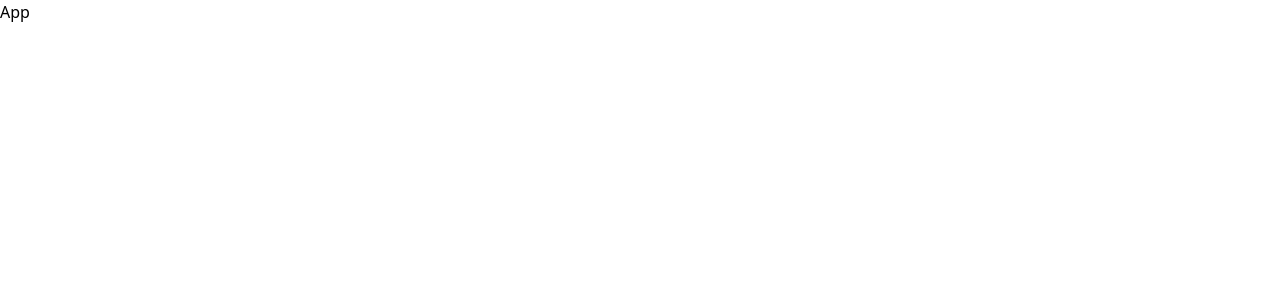
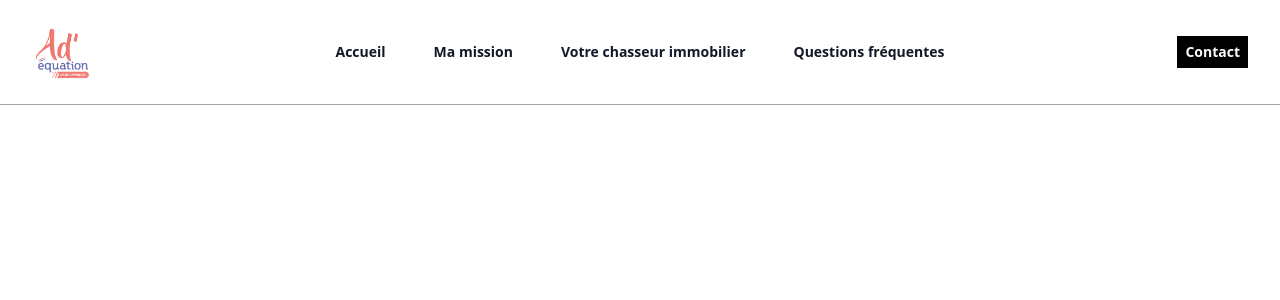
Before and after one commit to ccphung/ad-equation, a React (Vite) app: page / in a window 1280 px wide. Shown: the top 300 px of the page. Built offline with nearby package versions, Linux system fonts and the light colour scheme.

Commit message:
create navbar component

```diff
--- a/src/App.jsx
+++ b/src/App.jsx
@@ -1,5 +1,7 @@
+import Navbar from "./components/Navbar";
+
 function App() {
-  return <div>App</div>;
+  return <div><Navbar/></div>;
 }
 
 export default App;
--- /dev/null
+++ b/src/components/Navbar.jsx
@@ -0,0 +1,123 @@
+
+'use client'
+
+import { useState } from 'react'
+import {
+  Dialog,
+  DialogPanel,
+  PopoverGroup,
+} from '@headlessui/react'
+import {
+  Bars3Icon,
+  XMarkIcon,
+} from '@heroicons/react/24/outline'
+
+
+function Navbar() {
+  const [mobileMenuOpen, setMobileMenuOpen] = useState(false)
+
+  return (
+    <header className="bg-white">
+      <nav aria-label="Global" className="mx-auto flex max-w-7xl items-center justify-between p-6 lg:px-8 lg:border-b border-stone-400">
+        <div className="flex lg:flex-1">
+          <a href="#" className="-m-1.5 p-1.5">
+            <span className="sr-only">Ad Equation</span>
+            <img
+              alt=""
+              src="/images/logo/logo.png"
+              className="h-14 w-auto"
+            />
+          </a>
+        </div>
+        <div className="flex lg:hidden">
+          <button
+            type="button"
+            onClick={() => setMobileMenuOpen(true)}
+            className="-m-2.5 inline-flex items-center justify-center rounded-md p-2.5 text-gray-700"
+          >
+            <span className="sr-only">Open main menu</span>
+            <Bars3Icon aria-hidden="true" className="size-6" />
+          </button>
+        </div>
+        <PopoverGroup className="hidden lg:flex lg:gap-x-12">
+          <a href="#" className="text-sm/6 font-semibold text-gray-900">
+            Accueil
+          </a>
+          <a href="#" className="text-sm/6 font-semibold text-gray-900">
+            Ma mission
+          </a>
+          <a href="#" className="text-sm/6 font-semibold text-gray-900">
+            Votre chasseur immobilier
+          </a>
+          <a href="#" className="text-sm/6 font-semibold text-gray-900">
+            Questions fréquentes
+          </a>
+        </PopoverGroup>
+        <div className="hidden lg:flex  lg:justify-end lg:flex-1">
+          <a href="#" className="text-sm/6 font-semibold bg-black text-gray-50 px-2 py-1">
+            Contact
+          </a>
+        </div>
+      </nav>
+      <Dialog open={mobileMenuOpen} onClose={setMobileMenuOpen} className="lg:hidden">
+        <div className="fixed inset-0 z-10" />
+        <DialogPanel className="fixed inset-y-0 right-0 z-10 w-full overflow-y-auto bg-white px-6 py-6 sm:max-w-sm sm:ring-1 sm:ring-gray-900/10">
+          <div className="flex items-center justify-between">
+            <a href="#" className="-m-1.5 p-1.5">
+              <span className="sr-only">Ad Equation</span>
+            </a>
+            <button
+              type="button"
+              onClick={() => setMobileMenuOpen(false)}
+              className="-m-2.5 rounded-md p-2.5 text-gray-700"
+            >
+              <span className="sr-only">Close menu</span>
+              <XMarkIcon aria-hidden="true" className="size-6" />
+            </button>
+          </div>
+          <div className="mt-6 flow-root">
+            <div className="-my-6 divide-y divide-gray-500/10">
+              <div className="space-y-2 py-6">
+                <a
+                  href="#"
+                  className="-mx-3 block rounded-lg px-3 py-2 text-base/7 font-semibold text-gray-900 hover:bg-gray-50"
+                >
+                  Accueil
+                </a>
+                <a
+                  href="#"
+                  className="-mx-3 block rounded-lg px-3 py-2 text-base/7 font-semibold text-gray-900 hover:bg-gray-50"
+                >
+                  Ma mission
+                </a>
+                <a
+                  href="#"
+                  className="-mx-3 block rounded-lg px-3 py-2 text-base/7 font-semibold text-gray-900 hover:bg-gray-50"
+                >
+                  Votre chasseur immobilier
+                </a>
+                <a
+                  href="#"
+                  className="-mx-3 block rounded-lg px-3 py-2 text-base/7 font-semibold text-gray-900 hover:bg-gray-50"
+                >
+                  Questions fréquentes
+                </a>
+              </div>
+              <div className="py-6">
+                <a
+                  href="#"
+                  className="-mx-3 block rounded-lg px-3 py-2.5 text-base/7 font-semibold text-gray-900 hover:bg-gray-50"
+                >
+                  Contact
+                </a>
+              </div>
+            </div>
+          </div>
+        </DialogPanel>
+      </Dialog>
+    </header>
+  )
+}
+
+
+export default Navbar
```
Also changed, not shown: public/images/logo/logo.png (added).
